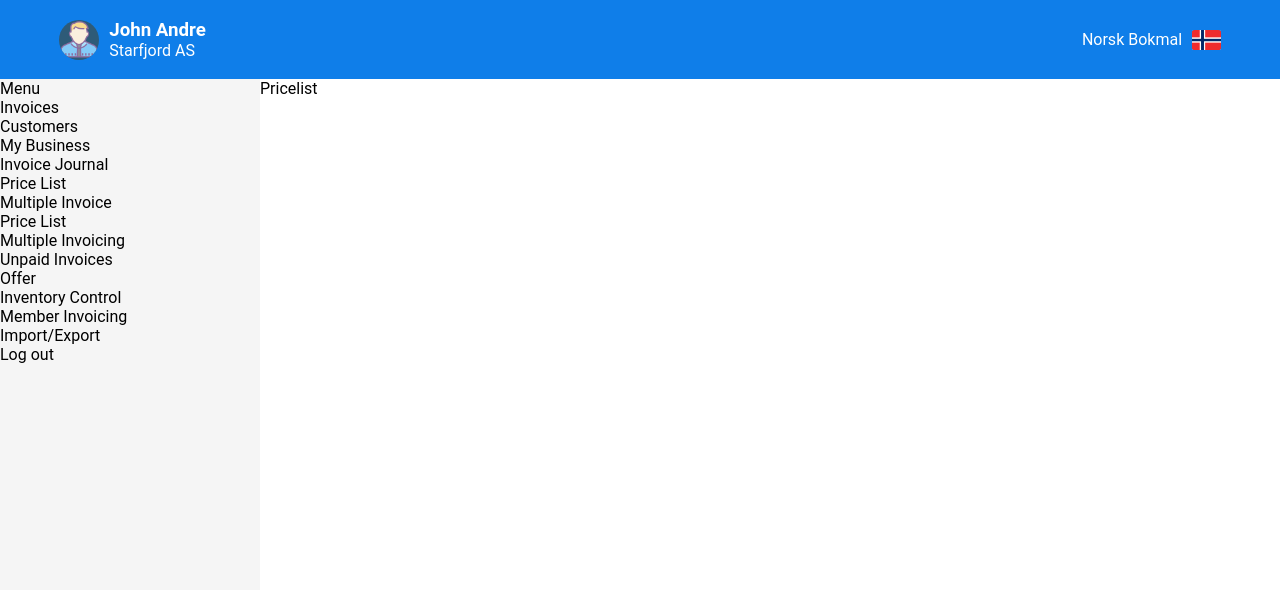
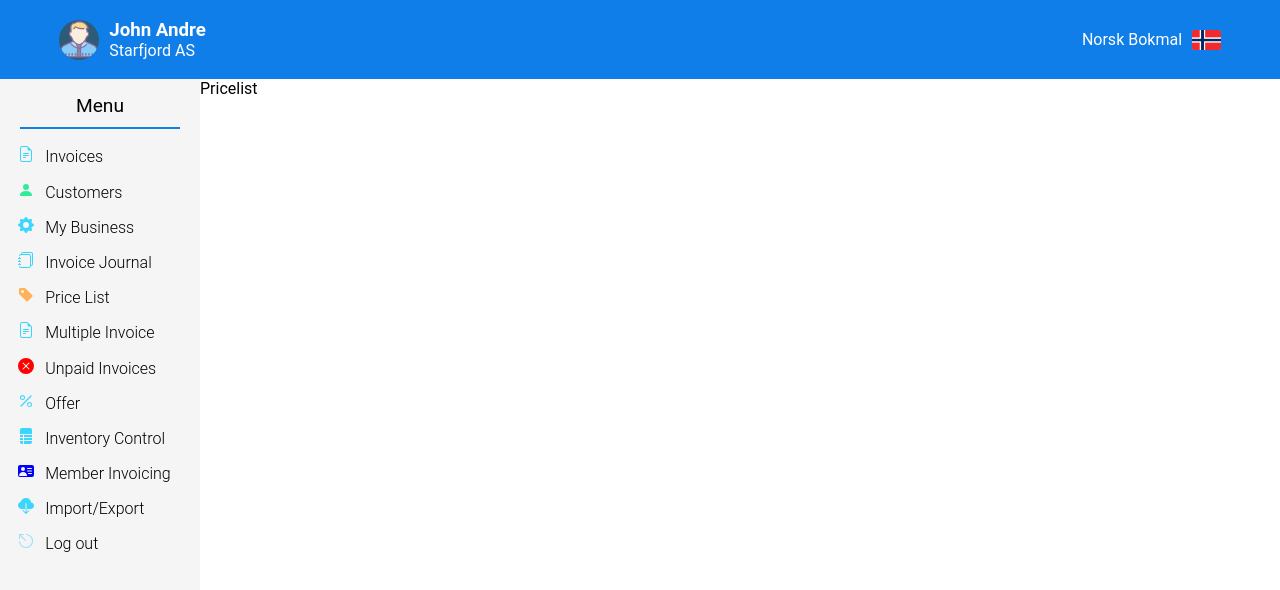
Before and after one commit to tajpuriya27/LettFaktura-pricelist-react, a React (Vite) app: page / in a window 1280 px wide. Shown: the top 590 px of the page. Built offline with nearby package versions, Linux system fonts and the light colour scheme.

Commit message:
feat: sidebar updated

```diff
--- a/src/components/Sidebar.jsx
+++ b/src/components/Sidebar.jsx
@@ -1,26 +1,73 @@
-import React from "react";
+import {
+  BsFileEarmarkText,
+  BsPersonFill,
+  BsGearFill,
+  BsJournals,
+  BsTagFill,
+  BsFillXCircleFill,
+  BsFileRuledFill,
+  BsFillPersonVcardFill,
+  BsFillCloudDownloadFill,
+  BsPercent,
+  BsEscape,
+} from "react-icons/bs";
 
 const Sidebar = () => {
   return (
-    <div className="sidebar">
-      Menu
+    <aside className="sidebar">
+      <p>Menu</p>
+      <hr />
       <ul>
-        <li>Invoices</li>
-        <li>Customers</li>
-        <li>My Business</li>
-        <li>Invoice Journal</li>
-        <li>Price List</li>
-        <li>Multiple Invoice</li>
-        <li>Price List</li>
-        <li>Multiple Invoicing</li>
-        <li>Unpaid Invoices</li>
-        <li>Offer</li>
-        <li>Inventory Control</li>
-        <li>Member Invoicing</li>
-        <li>Import/Export</li>
-        <li>Log out</li>
+        <li>
+          <BsFileEarmarkText className="icon-1" />
+          Invoices
+        </li>
+        <li>
+          <BsPersonFill className="icon-true" />
+          Customers
+        </li>
+        <li>
+          <BsGearFill className="icon-1" />
+          My Business
+        </li>
+        <li>
+          <BsJournals className="icon-1" />
+          Invoice Journal
+        </li>
+        <li>
+          <BsTagFill className="icon-2" />
+          Price List
+        </li>
+        <li>
+          <BsFileEarmarkText className="icon-1" />
+          Multiple Invoice
+        </li>
+        <li>
+          <BsFillXCircleFill className="icon-3" />
+          Unpaid Invoices
+        </li>
+        <li>
+          <BsPercent className="icon-1" />
+          Offer
+        </li>
+        <li>
+          <BsFileRuledFill className="icon-1" />
+          Inventory Control
+        </li>
+        <li>
+          <BsFillPersonVcardFill className="icon-5" />
+          Member Invoicing
+        </li>
+        <li>
+          <BsFillCloudDownloadFill className="icon-1" />
+          Import/Export
+        </li>
+        <li>
+          <BsEscape className="icon-4" />
+          Log out
+        </li>
       </ul>
-    </div>
+    </aside>
   );
 };
 
--- a/src/style.css
+++ b/src/style.css
@@ -10,7 +10,11 @@
   /* --theme-color: #000; */
   --theme-color: #0f7ee9;
   --icon-true-color: #31eb97;
-  --icon-color: #3bd6fd;
+  --icon-color-1: #3bd6fd;
+  --icon-color-2: #feb35b;
+  --icon-color-3: #ff0000;
+  --icon-color-4: #95e1f5;
+  --icon-color-5: blue;
   --background-color: #fff;
   --side-bar-background-color: #f5f5f5;
   --bg-color-profile: #2e5b78;
@@ -25,7 +29,7 @@ body {
 
 .grid-container {
   display: grid;
-  grid-template-columns: 260px 1fr;
+  grid-template-columns: 200px 1fr;
   grid-template-rows: 0.3fr 3fr;
   grid-template-areas: "header header" "sidebar main";
   height: 100vh;
@@ -81,22 +85,78 @@ body {
 
 /* End: Header */
 
+/* Start: Sidebar */
+aside {
+  text-align: center;
+}
+
+aside > p {
+  font-size: 1.2rem;
+  font-weight: 400;
+  margin-top: 15px;
+  margin-bottom: 10px;
+}
+
+aside > hr {
+  width: 80%;
+  margin: 0 auto;
+  margin-top: 10px;
+  margin-bottom: 10px;
+  border: 1px solid var(--theme-color);
+}
+
+aside > ul > li {
+  text-align: left;
+  padding-left: 10px;
+  line-height: 2.2;
+  font-weight: 300;
+}
+
 .sidebar {
   grid-area: sidebar;
   background-color: var(--side-bar-background-color);
+  max-width: 200px;
+  min-width: fit-content;
 }
+
+.icon,
+.icon-1,
+.icon-2,
+.icon-3,
+.icon-4,
+.icon-5,
+.icon-true {
+  margin: 0 0.7rem 0 0.5rem;
+}
+
+.icon-true {
+  color: var(--icon-true-color);
+}
+
+.icon-1 {
+  color: var(--icon-color-1);
+}
+
+.icon-2 {
+  color: var(--icon-color-2);
+}
+
+.icon-3 {
+  color: var(--icon-color-3);
+}
+
+.icon-4 {
+  color: var(--icon-color-4);
+}
+
+.icon-5 {
+  color: var(--icon-color-5);
+}
+/* End: Sidebar */
 
 .main {
   grid-area: main;
   background-color: var(--background-color);
-}
-
-.icon {
-  color: var(--icon-color);
-}
-
-.icon-true {
-  color: var(--icon-true-color);
 }
 
 @media screen and (max-width: 768px) {
```
